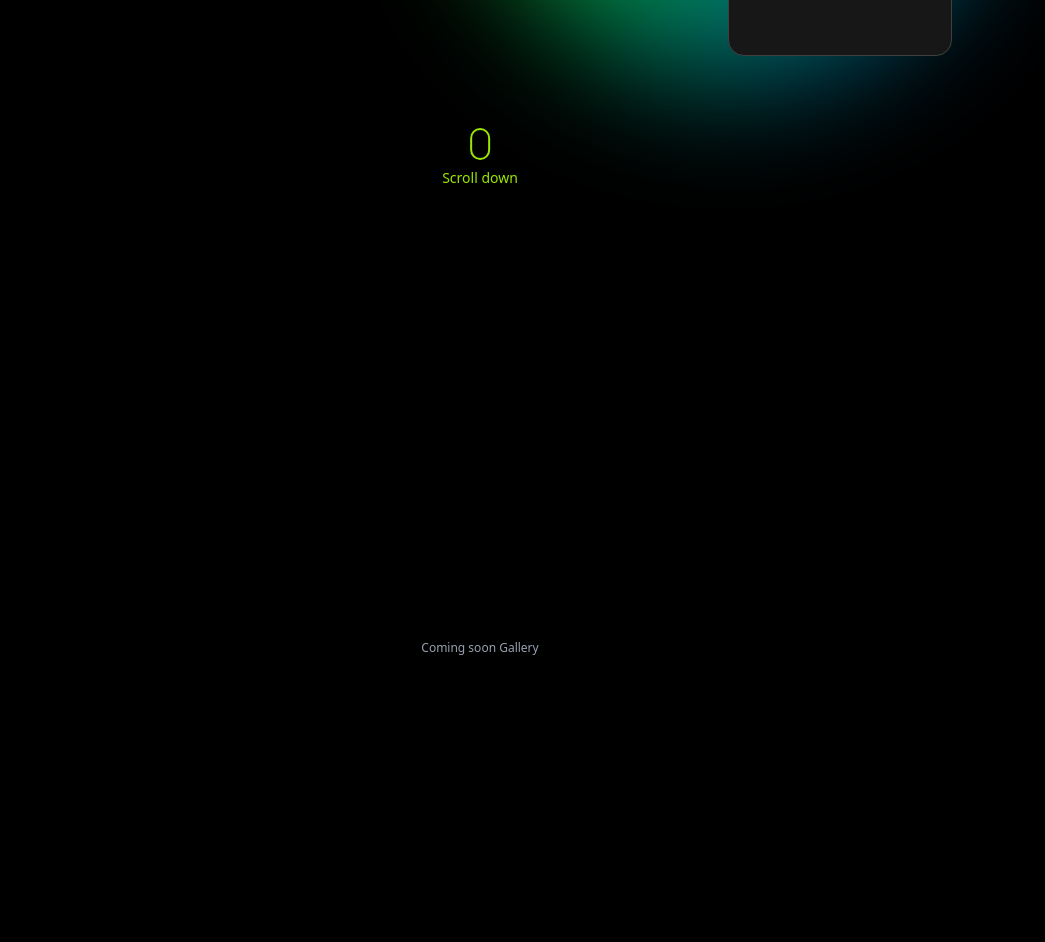
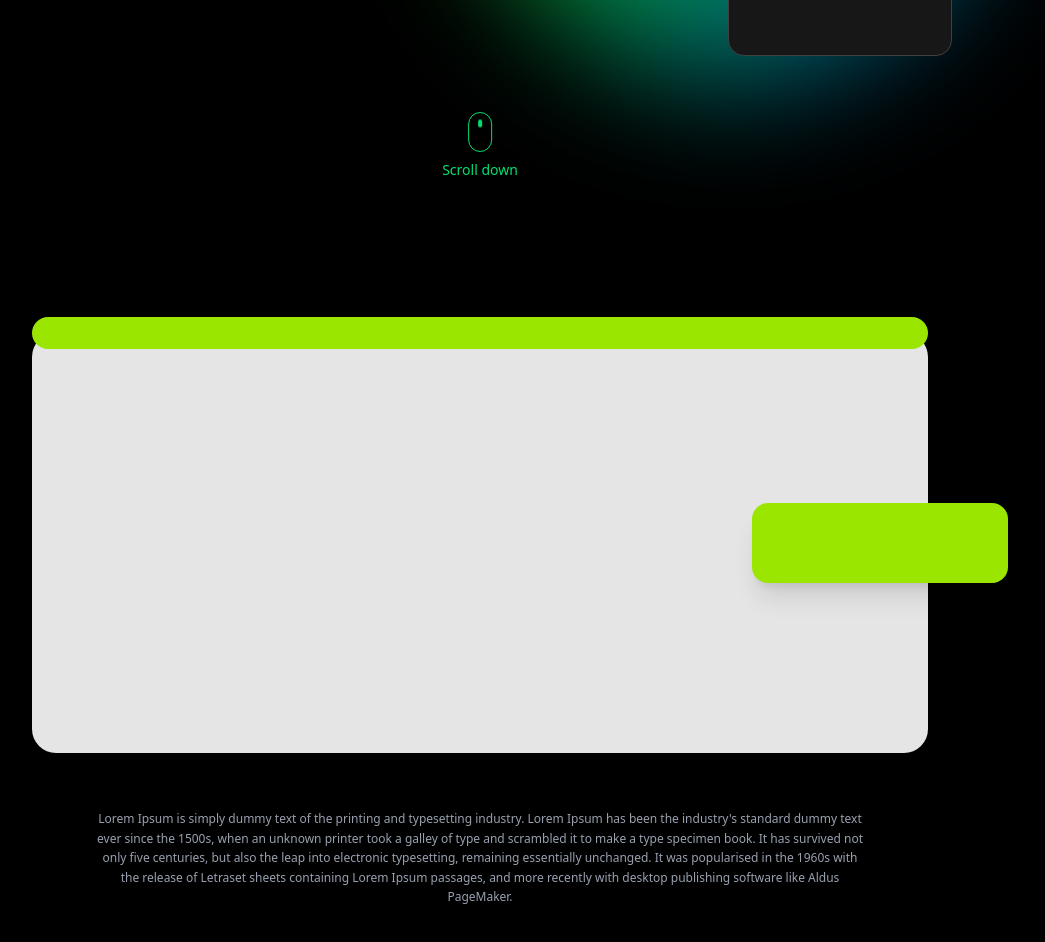
Before and after one commit to FIdzz-hub/web-kelas, a React (Vite) app: page / in a window 1280 px wide. Shown: the part 580-1522 px from the top of the page, without its empty margins (160-1205 px from the left). Built offline with nearby package versions, Linux system fonts and the light colour scheme.

Commit message:
benerin scroll , gallery

```diff
--- a/src/components/navbar.tsx
+++ b/src/components/navbar.tsx
@@ -2,23 +2,35 @@ import logo from "../assets/icons/Logo.png";
 
 function Navbar() {
   return (
-    <>
     <header className="fixed top-0 left-0 w-full z-50">
       <nav className="mx-auto max-w-360 px-12 py-6 flex items-center">
-          <div>
         <img src={logo} alt="logo" />
-          </div>
 
-          <ul className="flex items-center px-14 gap-12 text-md font-bold text-gray-300">
-            <a href="#home"><li className="hover:text-white cursor-pointer">Overview</li></a>
-            <li className="hover:text-white cursor-pointer">About Us</li>
-            <a href="#gallery"><li className="hover:text-white cursor-pointer">Gallery</li></a>
-            <li className="hover:text-white cursor-pointer">News</li>
+        <ul className="flex items-center px-14 gap-12 text-md font-bold">
+
+          {[
+            { label: "Overview", href: "#home" },
+            { label: "About Us", href: "#about" },
+            { label: "Gallery", href: "#gallery" },
+            { label: "News", href: "#news" },
+          ].map((item) => (
+            <li key={item.label} className="group relative">
+              <a
+                href={item.href}
+                className="text-gray-300 hover:text-white transition"
+              >
+                {item.label}
+              </a>
+
+              <span className="absolute left-1/2 -bottom-3 -translate-x-1/2
+                h-[2px] w-0 bg-lime-400 rounded-full
+                transition-all duration-300 group-hover:w-6" />
+            </li>
+          ))}
         </ul>
       </nav>
     </header>
-    </>
-  )
+  );
 }
 
 export default Navbar;
--- a/src/pages/gallery/gallery.tsx
+++ b/src/pages/gallery/gallery.tsx
@@ -1,10 +1,31 @@
+import React from "react";
+
 export default function Gallery() {
   return (
-    <section id="gallery" className="min-h-screen bg-black flex flex-col items-center justify-center px-6">
 
-        <p className="mt-14 max-w-3xl text-center text-xs text-gray-400 leading-relaxed">
-          Coming soon Gallery
-        </p>
+    <section
+      id="gallery"
+      className="scroll-mt-28 min-h-screen bg-black flex flex-col items-center justify-center px-6"
+    >
+      <div className="relative w-full max-w-4xl">
+
+        <div className="absolute -top-4 left-0 w-full h-8 bg-lime-400 rounded-full z-20" />
+
+        <div className="relative bg-[#e5e5e5] h-[420px] rounded-3xl shadow-2xl" />
+
+        <div className="absolute top-1/2 -right-20 -translate-y-1/2 w-64 h-20 bg-lime-400 rounded-2xl shadow-xl" />
+      </div>
+
+      <p className="mt-14 max-w-3xl text-center text-xs text-gray-400 leading-relaxed">
+        Lorem Ipsum is simply dummy text of the printing and typesetting industry.
+        Lorem Ipsum has been the industry's standard dummy text ever since the 1500s,
+        when an unknown printer took a galley of type and scrambled it to make a type
+        specimen book. It has survived not only five centuries, but also the leap into
+        electronic typesetting, remaining essentially unchanged. It was popularised
+        in the 1960s with the release of Letraset sheets containing Lorem Ipsum passages,
+        and more recently with desktop publishing software like Aldus PageMaker.
+      </p>
+
     </section>
-  )
+  );
 }
--- a/src/pages/homepage/Home.tsx
+++ b/src/pages/homepage/Home.tsx
@@ -29,14 +29,18 @@ function Home() {
                     </div>
 
                     <div className="w-1/2 flex justify-end gap-6">
+
                         <div className="w-56 h-105 bg-neutral-900 rounded-2xl border border-neutral-700" />
                         <div className="w-56 h-105 bg-neutral-900 rounded-2xl border border-neutral-700 mt-14" />
+
                     </div>
+
                 </div>
-
-                <div className="absolute bottom-8 left-1/2 -translate-x-1/2 flex flex-col items-center text-lime-400 text-sm">
-                    <div className="w-5 h-8 border-2 border-lime-400 rounded-full mb-2" />
-                    <span>Scroll down</span>
+                <div className="absolute bottom-10 left-1/2 -translate-x-1/2 flex flex-col items-center gap-2 text-green-400">
+                <div className="w-6 h-10 rounded-full border border-green-400 flex items-start justify-center">
+                 <div className="w-1 h-2 bg-green-400 mt-2 rounded-full animate-bounce" />
+                </div>
+                    <span className="text-sm">Scroll down</span>
                 </div>
             </section>
         </>
```
Lines whose indentation alone changed are shown as unchanged.
